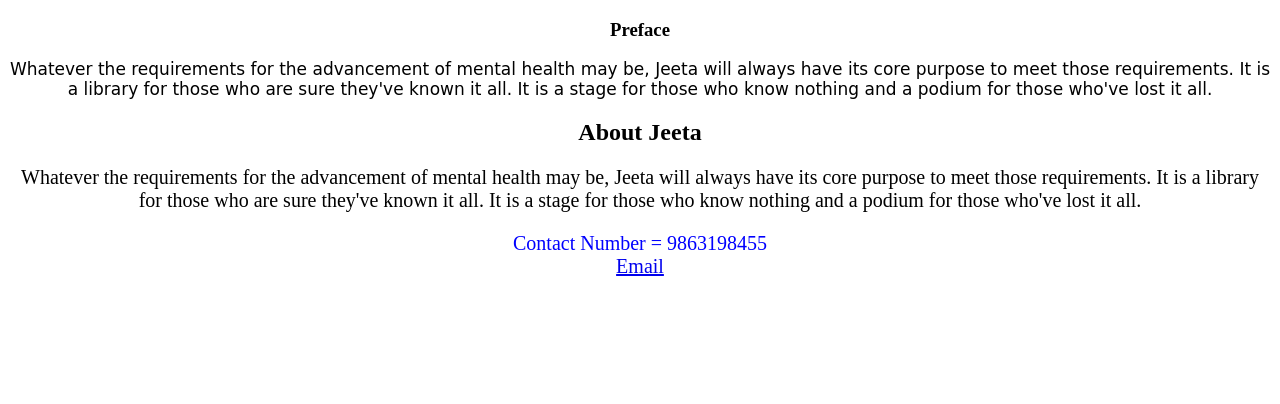
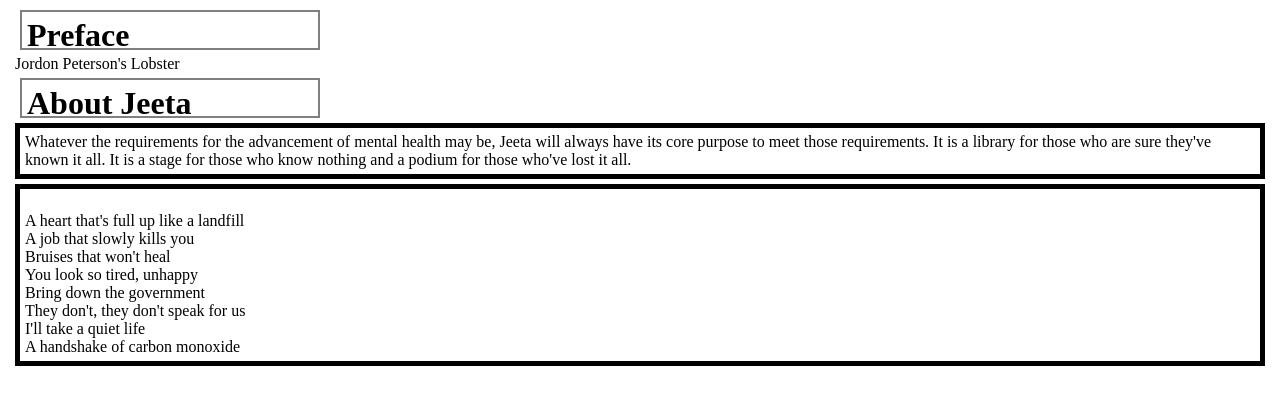
Before and after one commit to Mohit-Adhikari/Jeeta, a plain HTML site: page site/index.html in a window 1280 px wide. Drawn offline with Linux system fonts and the light colour scheme.

Commit message:
Box models

```diff
--- a/site/index.html
+++ b/site/index.html
@@ -4,24 +4,29 @@
 	<meta charset="UTF-8">
 	<title>Jeeta</title>
 	<link rel="stylesheet" href="stylesheet.css">
-	<style>
-	body{
-	text-align: center;
-}
 
-</style>
+
+
 
 </head>
 <body>
-	<h3>Preface</h3>
-	<p class="preface">Whatever the requirements for the advancement of mental health may be, Jeeta will always have its core purpose to meet those requirements. It is a library for those who are sure they've known it all. It is a stage for those who know nothing and a podium for those who've lost it all. </p>
-	<h2>About Jeeta </h2>
-	<p class="about">Whatever the requirements for the advancement of mental health may be, Jeeta will always have its core purpose to meet those requirements. It is a library for those who are sure they've known it all. It is a stage for those who know nothing and a podium for those who've lost it all.</p>
-	<p class="about color">Contact Number = 9863198455
-	<a href="mailto:adhikari.mhtp@gmail.com">Email</a>
-		 </p>
+	<div> <h1>Preface </h1></div>
+	<div> Jordon Peterson's Lobster</div>
+	<div><h1> About Jeeta</h1> </div>
+	<div id="paragraph"><p>Whatever the requirements for the advancement of mental health may be, Jeeta will always have its core purpose to meet those requirements. It is a library for those who are sure they've known it all. It is a stage for those who know nothing and a podium for those who've lost it all.</p></div>
+	<div id="paragraph"><p>
+A heart that's full up like a landfill
+A job that slowly kills you
+Bruises that won't heal
+You look so tired, unhappy
+Bring down the government
+They don't, they don't speak for us
+I'll take a quiet life
+A handshake of carbon monoxide
+		</p><div>
 
 
 
 </body>
 </html>
+<!Whatever the requirements for the advancement of mental health may be, Jeeta will always have its core purpose to meet those requirements. It is a library for those who are sure they've known it all. It is a stage for those who know nothing and a podium for those who've lost it all.>
--- a/site/stylesheet.css
+++ b/site/stylesheet.css
@@ -1,18 +1,21 @@
-p{
-			white-space: pre-line;
-		}
-.preface{
-			font-family:'KUNSTLER', cursive;
-			font-size: 17px;
-		}
-.about{
-			font-family: serif;
-			font-size: 20px;
-		}
-.color{
-			color: blue;
-		}
-a:hover, a:active{
+*{
+	box-sizing: border-box;
+	margin: 5px;
 
-			background-color: red;
-		}
+	padding: 0;
+}
+h1{
+	border:2px solid grey;
+	width: 300px;
+	height: 40px;
+	padding: 5px;
+	}
+p
+{
+	white-space: pre-line;
+
+}
+#paragraph{
+	border: 5px solid black;
+
+}
```
